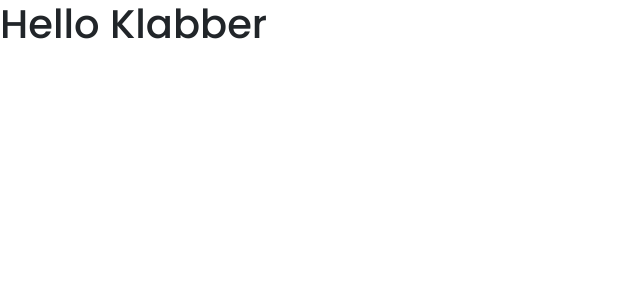
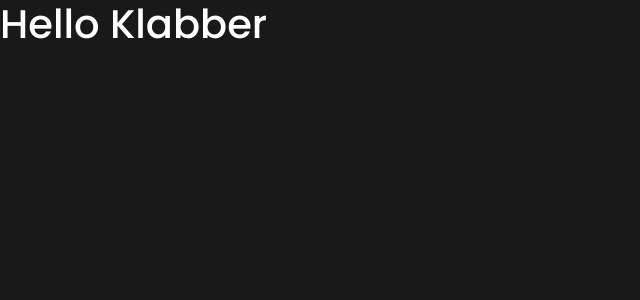
Before and after one commit to fillahfirdausyah/cupang-store, a React (Create React App) app: page / in a window 1280 px wide. Shown: the top 300 px of the page, without its empty margins (0-640 px from the left). Built offline with nearby package versions, Linux system fonts and the light colour scheme.

Commit message:
overide default style

```diff
--- a/src/custom.scss
+++ b/src/custom.scss
@@ -1,3 +1,8 @@
+body {
+  background-color: #191919 !important;
+  color: white !important;
+}
+
 $font-family-sans-serif: "Poppins";
 
 @import url("https://fonts.googleapis.com/css2?family=Poppins:ital,wght@0,200;0,300;0,400;0,500;0,600;1,200;1,300;1,400;1,500&display=swap");
--- a/src/index.css
+++ b/src/index.css
@@ -10,7 +10,7 @@ body {
     sans-serif;
   -webkit-font-smoothing: antialiased;
   -moz-osx-font-smoothing: grayscale;
-  color: #ecc506;
+
 }
 
 code {
```
